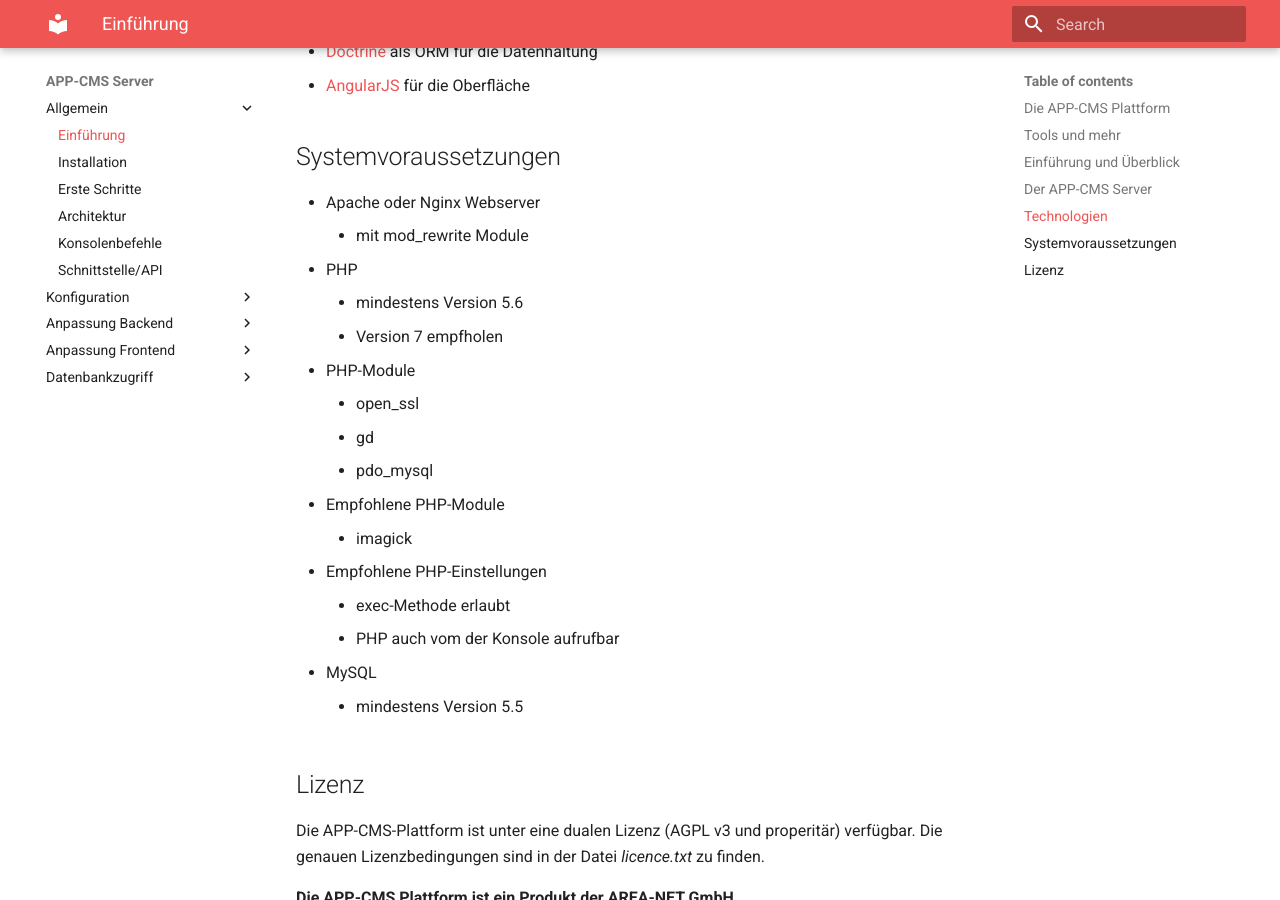
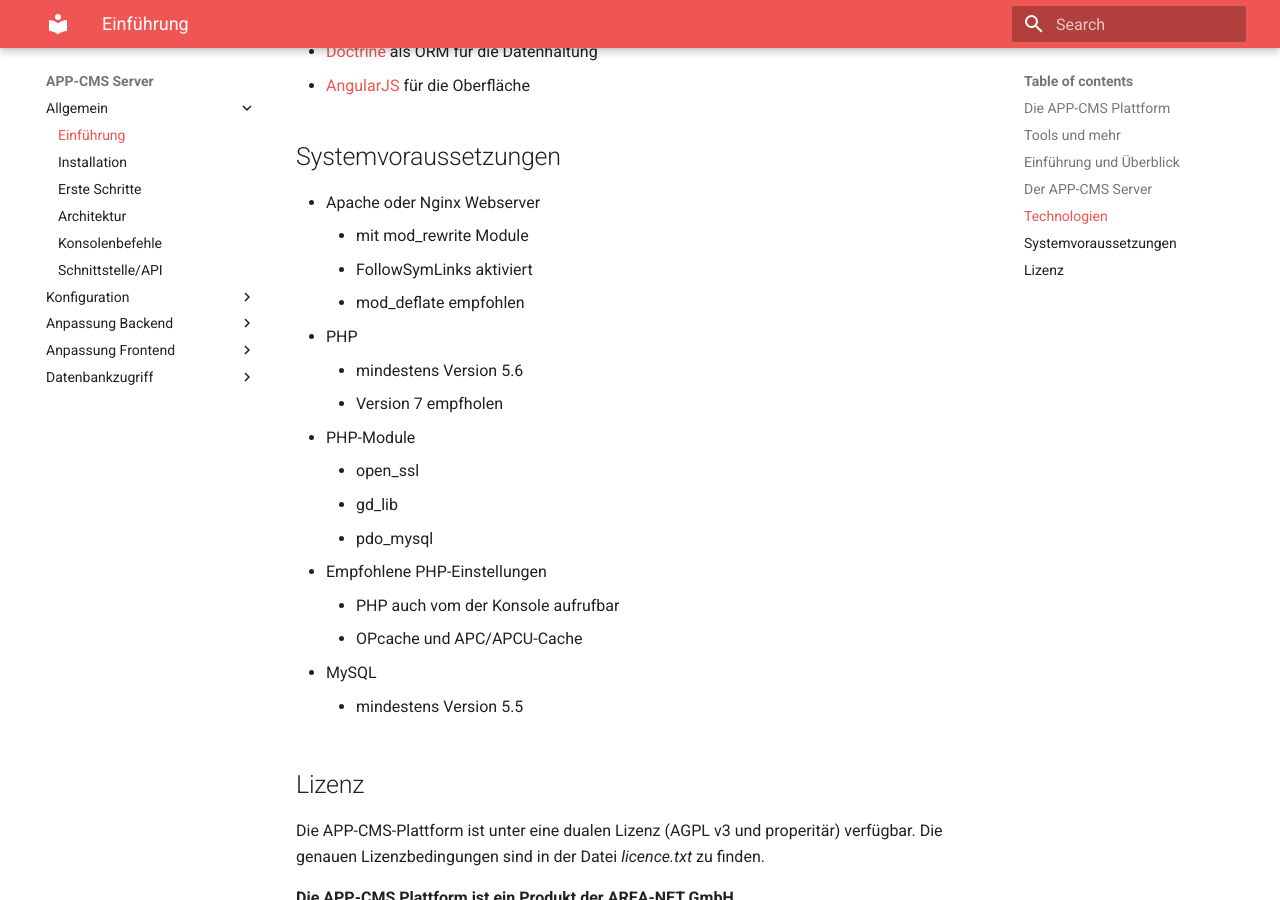
Before and after one commit to appcms/backend-doc, an MkDocs documentation site: the page built from docs/index.md, in a window 1280 px wide and 900 px high, scrolled down 1614 px. Built offline with MkDocs 1.6.1 and Material for MkDocs 9.7.7, drawn with Linux system fonts in a browser that asks for light colours; old or Windows-style settings are respelled for this version of MkDocs.

```diff
--- a/docs/index.md
+++ b/docs/index.md
@@ -45,18 +45,18 @@ Mit dem Server können serverseitig beliebige Inhalte gespeichert und verwaltet
 
 - Apache oder Nginx Webserver
     - mit mod_rewrite Module
+    - FollowSymLinks aktiviert
+    - mod_deflate empfohlen
 - PHP
     - mindestens Version 5.6
     - Version 7 empfholen
 - PHP-Module
     - open_ssl
-    - gd
+    - gd_lib
     - pdo_mysql
-- Empfohlene PHP-Module
-    - imagick
 - Empfohlene PHP-Einstellungen
-    - exec-Methode erlaubt
     - PHP auch vom der Konsole aufrufbar
+    - OPcache und APC/APCU-Cache
 - MySQL
     - mindestens Version 5.5
 
```
Also changed, not shown: docs/allgemein/installation.md (+8 -7 lines), docs/backend/konsole.md (+10 -0 lines).
